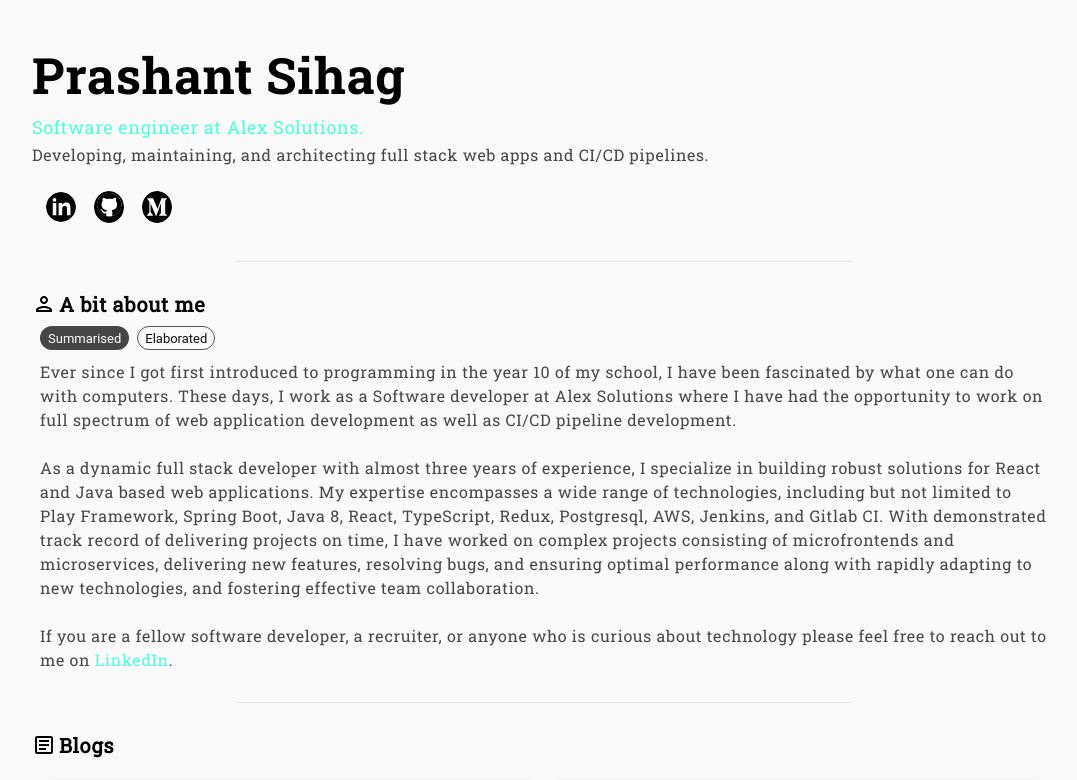
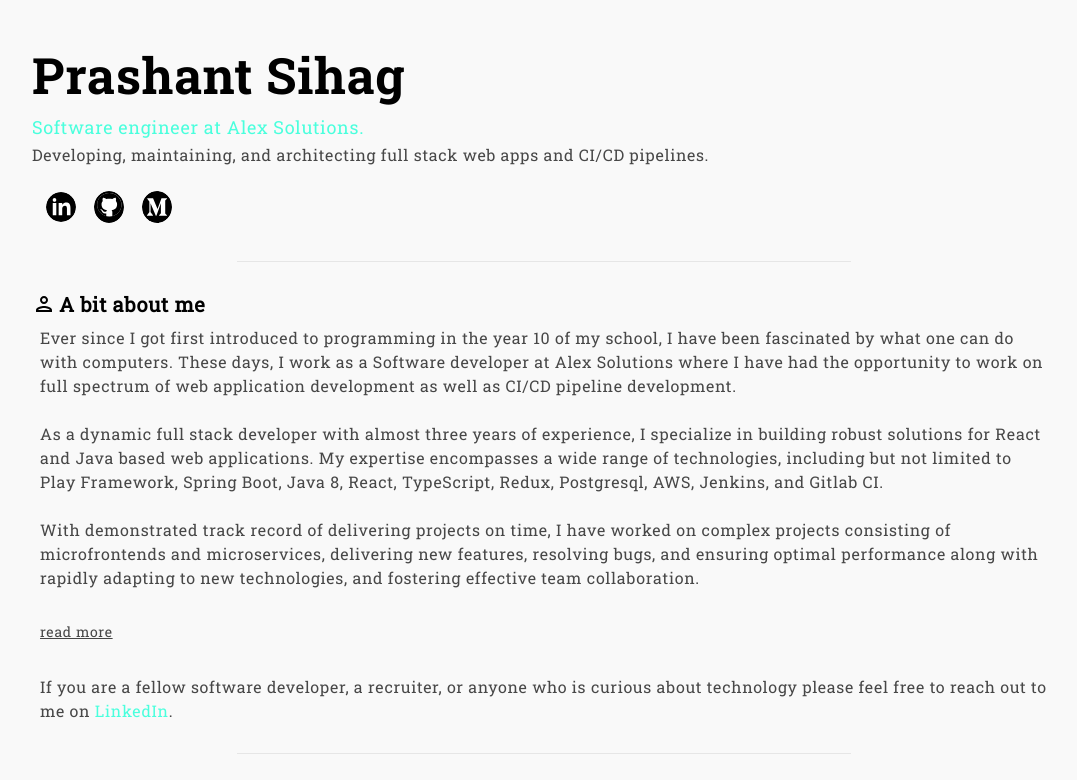
Before and after one commit to prashantsihag03/portfolio, a React app: page / in a window 1280 px wide. Shown: the top 780 px of the page, without its empty margins (96-1173 px from the left). Built offline with nearby package versions, Linux system fonts and the light colour scheme.

Commit message:
- split about second paragraph into two - replaced about variant chip with a read more/less button

```diff
--- a/src/Data/About.ts
+++ b/src/Data/About.ts
@@ -11,7 +11,10 @@ export const SummarisedAboutData: AboutDataItem = [
   As a dynamic full stack developer with almost three years of experience, I specialize in \
   building robust solutions for React and Java based web applications. My expertise encompasses a \
   wide range of technologies, including but not limited to Play Framework, Spring Boot, Java 8, React, \
-  TypeScript, Redux, Postgresql, AWS, Jenkins, and Gitlab CI. With demonstrated track record of \
+  TypeScript, Redux, Postgresql, AWS, Jenkins, and Gitlab CI. \
+  ",
+  "\
+  With demonstrated track record of \
   delivering projects on time, I have worked on complex projects consisting of microfrontends \
   and microservices, delivering new features, resolving bugs, and ensuring optimal performance \
   along with rapidly adapting to new technologies, and fostering effective team collaboration. \
@@ -64,7 +67,10 @@ export const AboutData: AboutDataItem = [
   As a dynamic full stack developer with almost three years of experience, I specialize in \
   building robust solutions for React and Java based web applications. My expertise encompasses a \
   wide range of technologies, including but not limited to Play Framework, Spring Boot, Java 8, React, \
-  TypeScript, Redux, Postgresql, AWS, Jenkins, and Gitlab CI. With demonstrated track record of \
+  TypeScript, Redux, Postgresql, AWS, Jenkins, and Gitlab CI. \
+  ",
+  "\
+  With demonstrated track record of \
   delivering projects on time, I have worked on complex projects consisting of microfrontends \
   and microservices, delivering new features, resolving bugs, and ensuring optimal performance \
   along with rapidly adapting to new technologies, and fostering effective team collaboration. \
--- a/src/components/About/index.tsx
+++ b/src/components/About/index.tsx
@@ -1,27 +1,8 @@
 import * as React from "react";
 import SectionHeading from "../SectionHeading";
 import { PersonOutlined } from "@mui/icons-material";
-import {
-  Box,
-  Chip,
-  Fade,
-  Link,
-  Stack,
-  SxProps,
-  Typography,
-} from "@mui/material";
-import { Theme } from "@mui/system";
+import { Box, Button, Fade, Link, Stack, Typography } from "@mui/material";
 import { AboutData, SummarisedAboutData } from "../../Data/About";
-
-const containerStyles: SxProps<Theme> = {
-  display: "flex",
-  flexDirection: "column",
-  justifyContent: "center",
-  alignItems: "center",
-  width: "100%",
-  margin: "auto",
-  transition: "all 0.5s ease-in-out",
-};
 
 const About = () => {
   const [data, setData] = React.useState<string[]>(SummarisedAboutData);
@@ -29,38 +10,20 @@ const About = () => {
 
   return (
     <Fade in={true} appear timeout={300}>
-      <Box component="div" sx={containerStyles} id="about">
+      <Stack
+        direction="column"
+        justifyContent="center"
+        alignItems="center"
+        width="100%"
+        margin="auto"
+        sx={{ transition: "all 0.5s ease-in-out" }}
+        component="div"
+        id="about"
+      >
         <SectionHeading
           heading="A bit about me"
           iconComponent={PersonOutlined}
         />
-        <Stack
-          direction="row"
-          width="100%"
-          spacing={1}
-          sx={{ marginBottom: "10px", padding: "0 0.5em" }}
-        >
-          <Chip
-            variant={showSummarised ? "filled" : "outlined"}
-            label="Summarised"
-            size="small"
-            color="primary"
-            onClick={() => {
-              setShowSummarised(true);
-              setData(SummarisedAboutData);
-            }}
-          />
-          <Chip
-            variant={showSummarised ? "outlined" : "filled"}
-            label="Elaborated"
-            size="small"
-            color="primary"
-            onClick={() => {
-              setShowSummarised(false);
-              setData(AboutData);
-            }}
-          />
-        </Stack>
         {data.map((paragraph, index) => (
           <Typography key={index} variant="body1" component="p">
             {paragraph}
@@ -68,7 +31,29 @@ const About = () => {
             <br />
           </Typography>
         ))}
+        <Box width="100%">
+          <Button
+            variant="text"
+            sx={{
+              textTransform: "none",
+              textDecoration: "underline",
+              color: "text.secondary",
+            }}
+            onClick={() => {
+              if (showSummarised) {
+                setShowSummarised(false);
+                setData(AboutData);
+                return;
+              }
+              setShowSummarised(true);
+              setData(SummarisedAboutData);
+            }}
+          >
+            {showSummarised ? "read more" : "read less"}
+          </Button>
+        </Box>
         <Typography variant="body1" component="p">
+          <br />
           If you are a fellow software developer, a recruiter, or anyone who is
           curious about technology please feel free to reach out to me on{" "}
           <Link
@@ -79,7 +64,7 @@ const About = () => {
           </Link>
           .
         </Typography>
-      </Box>
+      </Stack>
     </Fade>
   );
 };
```
